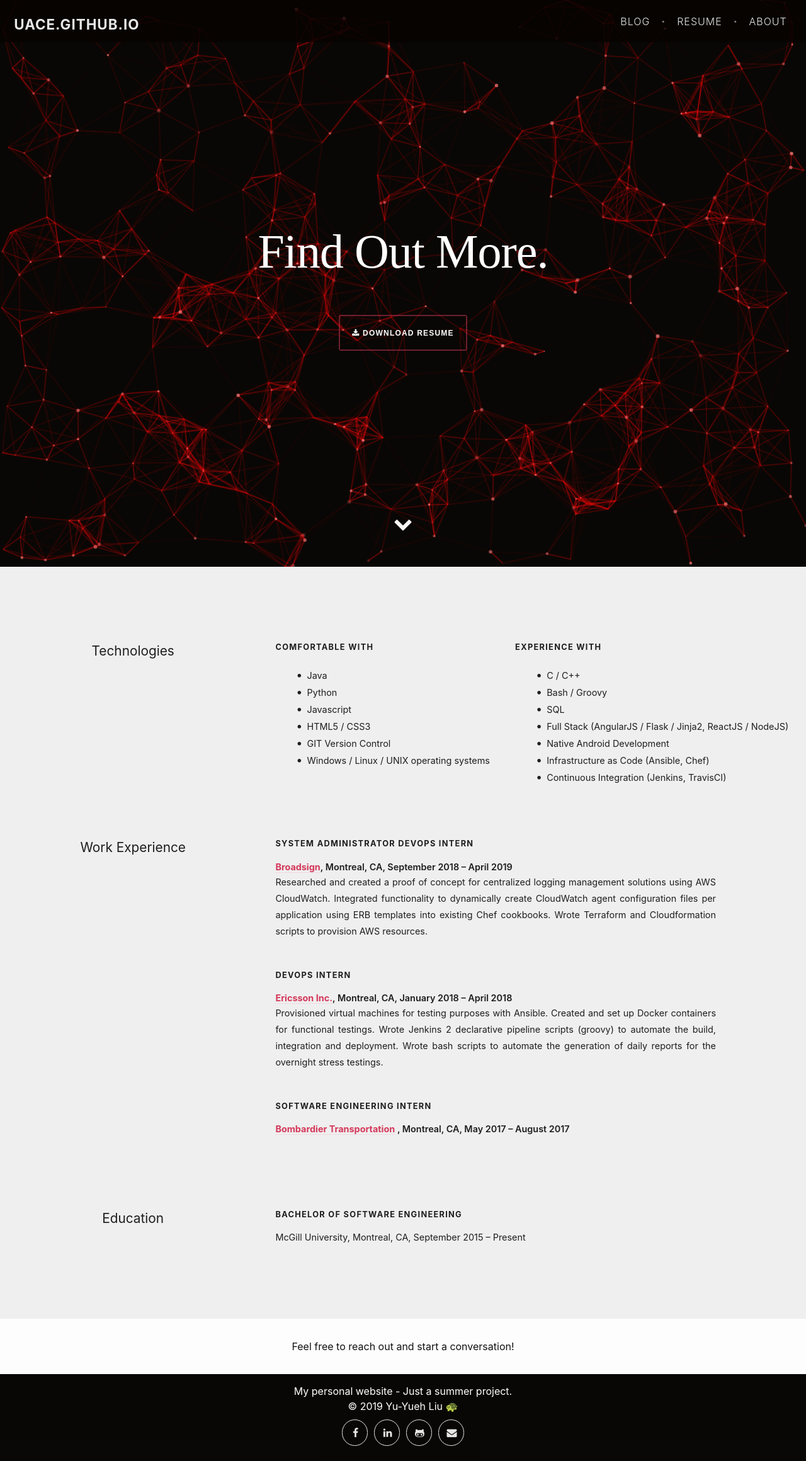
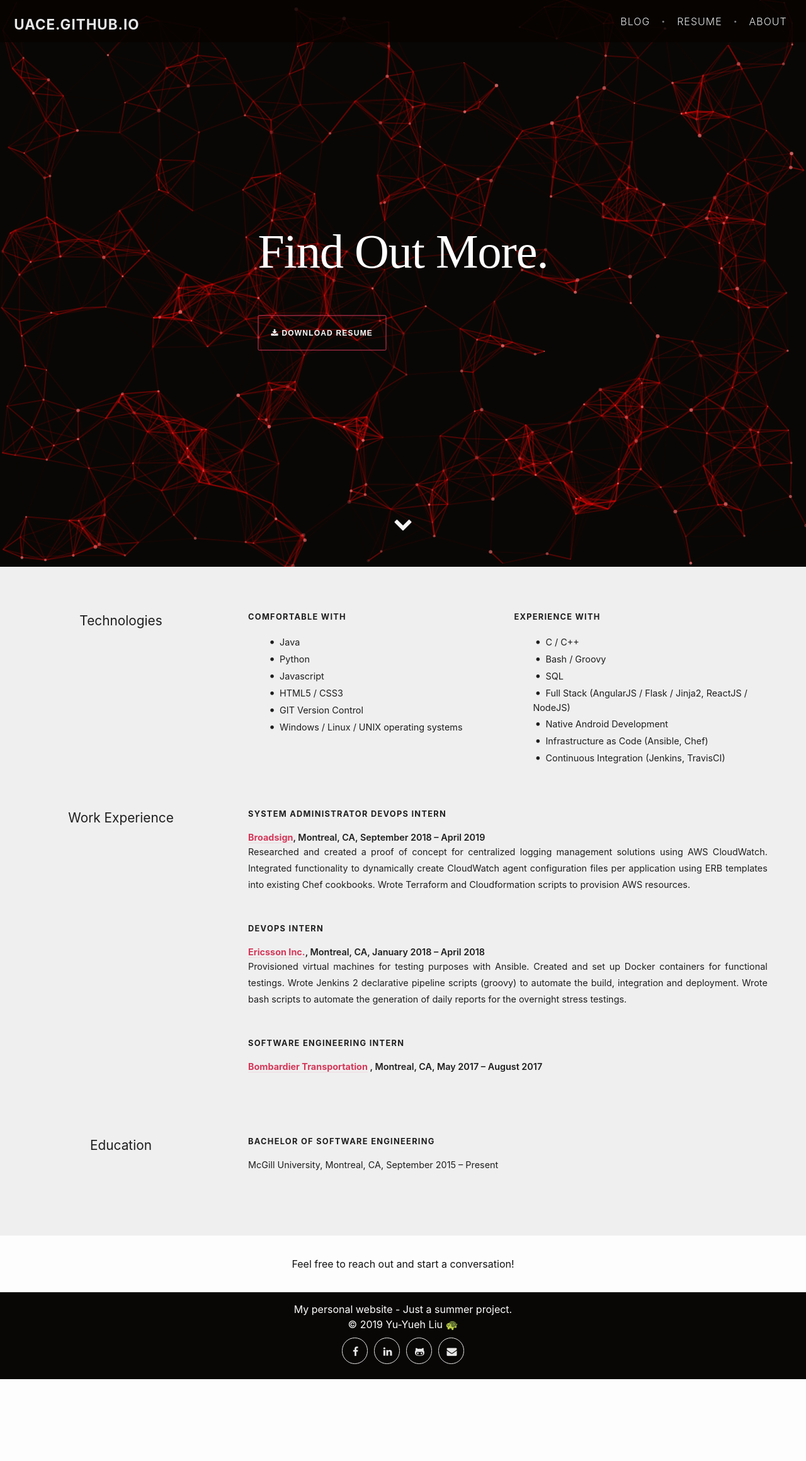
Before and after one commit to UAce/UAce.github.io, a Jekyll site: the page built from resume.html, in a window 1280 px wide. Shown: the whole page at 63% size. Built offline with Jekyll 4.4.1, drawn with Linux system fonts in a browser that asks for light colours; nearby versions of some CDN libraries; after the commit the page ends 2190 px from its top, so only the background shows below that.

Commit message:
Use div instead of table to make UI adaptable for mobile

```diff
--- a/_includes/canvas.html
+++ b/_includes/canvas.html
@@ -4,7 +4,8 @@
             <span class="site-title">{{ title }}</span>
         </h1>
         {% if tag == 'resume' %}
-        <a target="_blank" class="button light capitalize styled_title"><i class="fa fa-download"></i> Download Resume</a>
+        <a target="_blank" class="button light capitalize styled_title nowrap"><i class="fa fa-download"></i> Download
+            Resume</a>
         {%- endif -%}
     </div>
     <a class="down" href="#{{tag}}" data-scroll><i class="icon fa fa-chevron-down" aria-hidden="true"></i></a>
--- a/_sass/_base.scss
+++ b/_sass/_base.scss
@@ -310,6 +310,11 @@
    text-align: center;
  }
 
+
+ .w2-3 {
+  width: 66%;
+ }
+
  .w1-2 {
    width: 50%;
  }
@@ -351,3 +356,11 @@
 .add-margin {
   margin: 2rem;
 }
+
+.nowrap {
+  // overflow: hidden;
+  // text-overflow: ellipsis;
+  white-space: nowrap;
+  width:100%;
+  // min-width:1px;
+}
--- a/_sass/components/_canvas.scss
+++ b/_sass/components/_canvas.scss
@@ -10,7 +10,7 @@
   .header {
     font-family: 'Playfair Display';
     z-index: 1;
-    text-align: center;
+    text-align: left;
     color: #FFF;
     position: absolute;
     top: 50%;
--- a/_sass/pages/_resume.scss
+++ b/_sass/pages/_resume.scss
@@ -1,30 +1,13 @@
 .resume {
-    background-color: lighten($grey-color-light, 3%);
-    padding: $big-spacing-unit 0;
+    width: 100%;
+    * {
+        box-sizing: border-box;
+    }
 
-    table {
-        transition: all 2s;
-        border: None;
-        color: #1f1e1e;
-        margin: 3rem auto;
-        @include relative-font-size(0.9);
+    .resume_wrapper {
+        padding: $big-spacing-unit 0;
+        background-color: lighten($grey-color-light, 3%);
 
-        th,
-        td,
-        tr {
-            border: None;
-            background-color: transparent;
-        }
-
-        li {
-            &:before {
-                @include dot-tinygap;
-            }
-        }
-
-        p {
-            line-height: 26px;
-        }
     }
 
     .resume_title {
@@ -60,9 +43,54 @@
 
     .work_exp {
         padding-bottom: 2rem;
-        margin-right: 8rem;
         text-align: justify;
     }
+
+    .title {
+        float: left;
+        width: 30%;
+        padding: 10px;
+    }
+    .column {
+        float: left;
+        padding: 10px;
+    }
+    .row {
+        transition: all 2s;
+        border: None;
+        color: #1f1e1e;
+        @include relative-font-size(0.9);
+    }
+    /* Clear floats after the columns */
+    .row:after {
+        content: "";
+        display: table;
+        clear: both;
+        padding-bottom: 2rem;
+    }
+
+    /* Responsive layout - makes the two columns stack on top of each other instead of next to each other */
+    @media screen and (max-width: 600px) {
+        .title {
+            float: None;
+            width: 100%;
+            text-align: center;
+        }
+        .column {
+            width: 100%;
+        }
+    }
+
+    li {
+        &:before {
+            @include dot-tinygap;
+        }
+    }
+
+    p {
+        line-height: 26px;
+    }
+
 }
 
 .more {
--- a/resume.html
+++ b/resume.html
@@ -4,15 +4,13 @@ title: Resume
 permalink: /resume/
 ---
 <div class="resume" id="resume">
-    <table>
-        <tbody>
-            <tr>
-                <th rowspan="3" scope="rowgroup" class="resume_title w1-3">Technologies</th>
-                <th scope="row" class="resume_subtitle">Comfortable with</th>
-                <th scope="row" class="resume_subtitle">Experience with</th>
-            </tr>
-            <tr>
-                <th scope="row">
+    <div class="resume_wrapper">
+        <div class="row">
+            <div class="title w1-3">
+                <h1 class="resume_title" id="technologies">Technologies</h1>
+            </div>
+            <div class=" column w1-3">
+                <h2 class="resume_subtitle">Comfortable with</h2>
                 <ul>
                     <li>
                         Java
@@ -33,8 +31,9 @@ permalink: /resume/
                         Windows / Linux / UNIX operating systems
                     </li>
                 </ul>
-                </th>
-                <th scope="row">
+            </div>
+            <div class="column w1-3">
+                <h2 class="resume_subtitle">Experience with</h2>
                 <ul>
                     <li>
                         C / C++
@@ -58,66 +57,55 @@ permalink: /resume/
                         Continuous Integration (Jenkins, TravisCI)
                     </li>
                 </ul>
-                </th>
-            </tr>
-        </tbody>
-    </table>
-    <table>
-        <tbody>
-            <tr>
-                <th rowspan="2" scope="rowgroup" class="resume_title w1-3">Work Experience</th>
-            </tr>
-            <tr>
-                <th scope="row">
-                    <div class="work_exp">
+            </div>
+        </div>
+        <div class="row">
+            <div class="title w1-3">
+                <h1 class="resume_title" id="work_experience">Work Experience</h1>
+            </div>
+            <div class="column w2-3">
+                <div>
                     <h2 class="resume_subtitle">System Administrator DevOps Intern</h2>
                     <span class="resume_company"><a>Broadsign</a>, Montreal, CA, September 2018 – April 2019</span>
-                        <p>
+                    <p class="work_exp">
                         Researched and created a proof of concept for centralized logging management solutions
                         using AWS CloudWatch. Integrated functionality to dynamically create CloudWatch agent
                         configuration files per application using ERB templates into existing Chef cookbooks.
                         Wrote Terraform and Cloudformation scripts to provision AWS resources.
                     </p>
                 </div>
-                    <div class="work_exp">
+                <div>
                     <h2 class=" resume_subtitle">DevOps Intern</h2>
                     <span class="resume_company"><a>Ericsson Inc.</a>, Montreal, CA, January 2018 – April 2018</span>
-                        <p>
+                    <p class="work_exp">
                         Provisioned virtual machines for testing purposes with Ansible. Created and set up Docker
                         containers for functional testings. Wrote Jenkins 2 declarative pipeline scripts (groovy)
                         to automate the build, integration and deployment. Wrote bash scripts to automate the
                         generation of daily reports for the overnight stress testings.
                     </p>
                 </div>
-                    <div class="work_exp">
+                <div>
                     <h2 class=" resume_subtitle">Software Engineering Intern</h2>
                     <span class="resume_company"><a>Bombardier Transportation</a>
                         , Montreal, CA, May 2017 – August 2017</span>
-                        <p>
+                    <p class="work_exp">
 
                     </p>
                 </div>
-                </th>
-            </tr>
-        </tbody>
-    </table>
-    <table>
-        <tbody>
-            <tr>
-                <th rowspan="2" scope="rowgroup" class="resume_title w1-3">Education</th>
-            </tr>
-            <tr>
-                <th scope="row">
-                    <div>
+            </div>
+        </div>
+        <div class="row">
+            <div class="title w1-3">
+                <h1 class="resume_title" id="education">Education</h1>
+            </div>
+            <div class="column w2-3">
                 <h2 class="resume_subtitle">Bachelor of Software Engineering</h2>
                 <span>McGill University, Montreal, CA, September 2015 – Present</span>
             </div>
-                </th>
-            </tr>
-        </tbody>
-    </table>
+        </div>
     </div>
     <div class="more">
         <p class="add-margin">Feel free to reach out and start a conversation!</p>
         <!-- <a target="_blank" class="button capitalize styled_title">Contact me</a target="_blank"> -->
     </div>
+</div>
```
Lines whose indentation alone changed are shown as unchanged.
